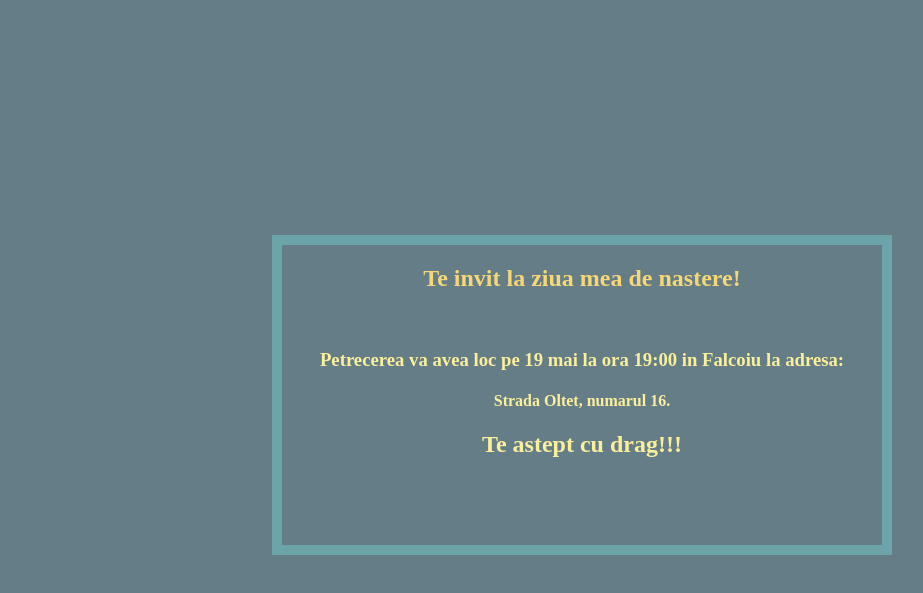
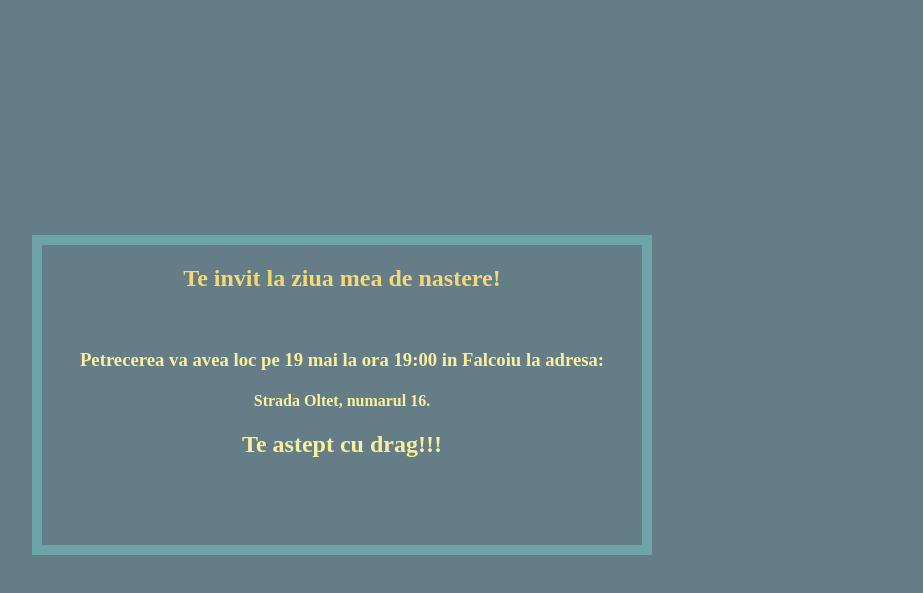
Before and after one commit to YugosoOmori/invitatieziuamea, a plain HTML site: page index.html in a window 1280 px wide. Shown: the part 5-598 px from the top of the page, without its empty margins (96-1019 px from the left). Drawn offline with Linux system fonts and the light colour scheme.

Commit message:
Update index.html

```diff
--- a/index.html
+++ b/index.html
@@ -18,7 +18,7 @@ color: #F6D776;
     position:relative;
     top:232px;
     border: 10px solid #6DA4AA;
-    left:360px;
+    left:120px;
     height:300px;
     width:600px;
 
```
